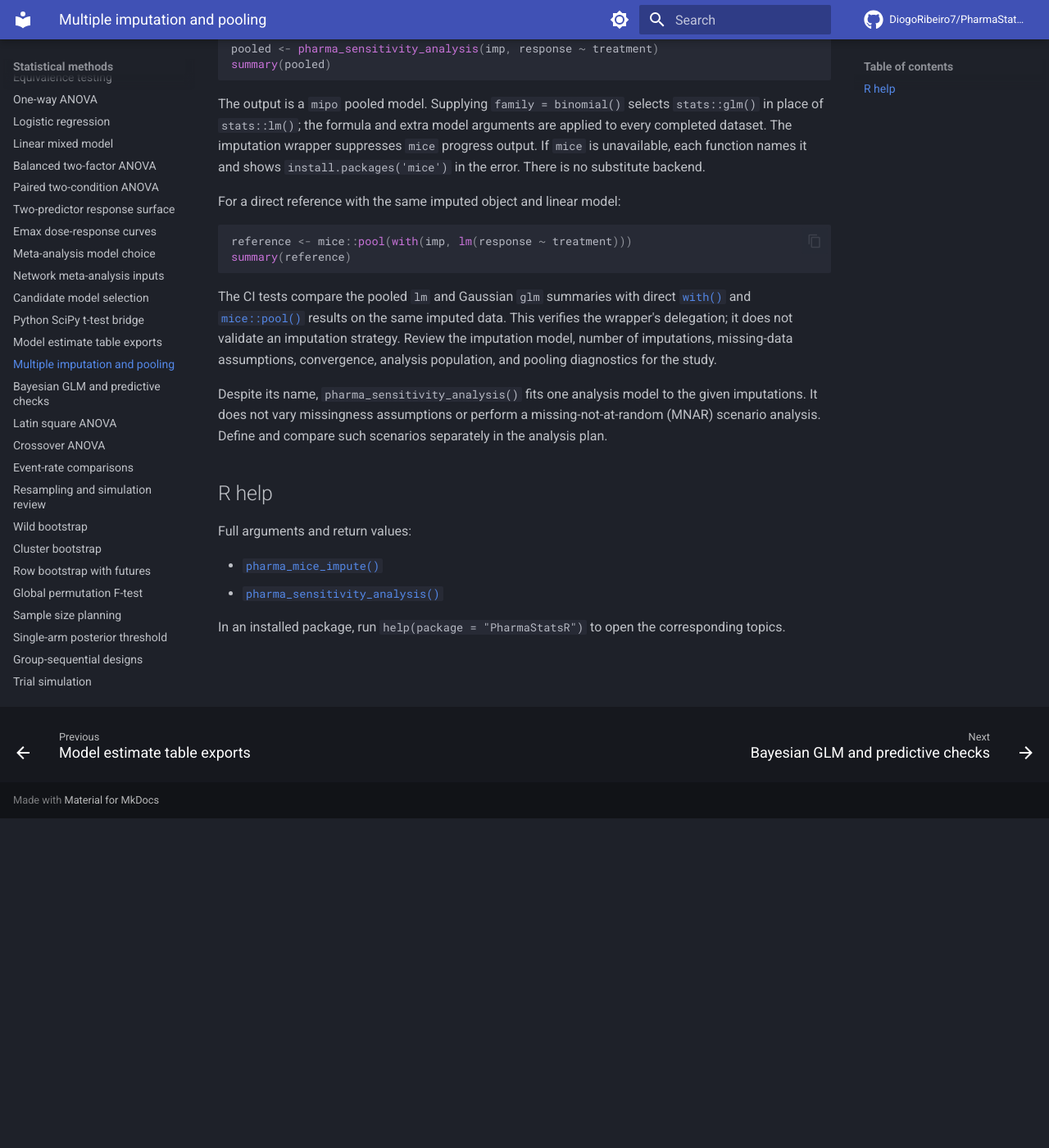
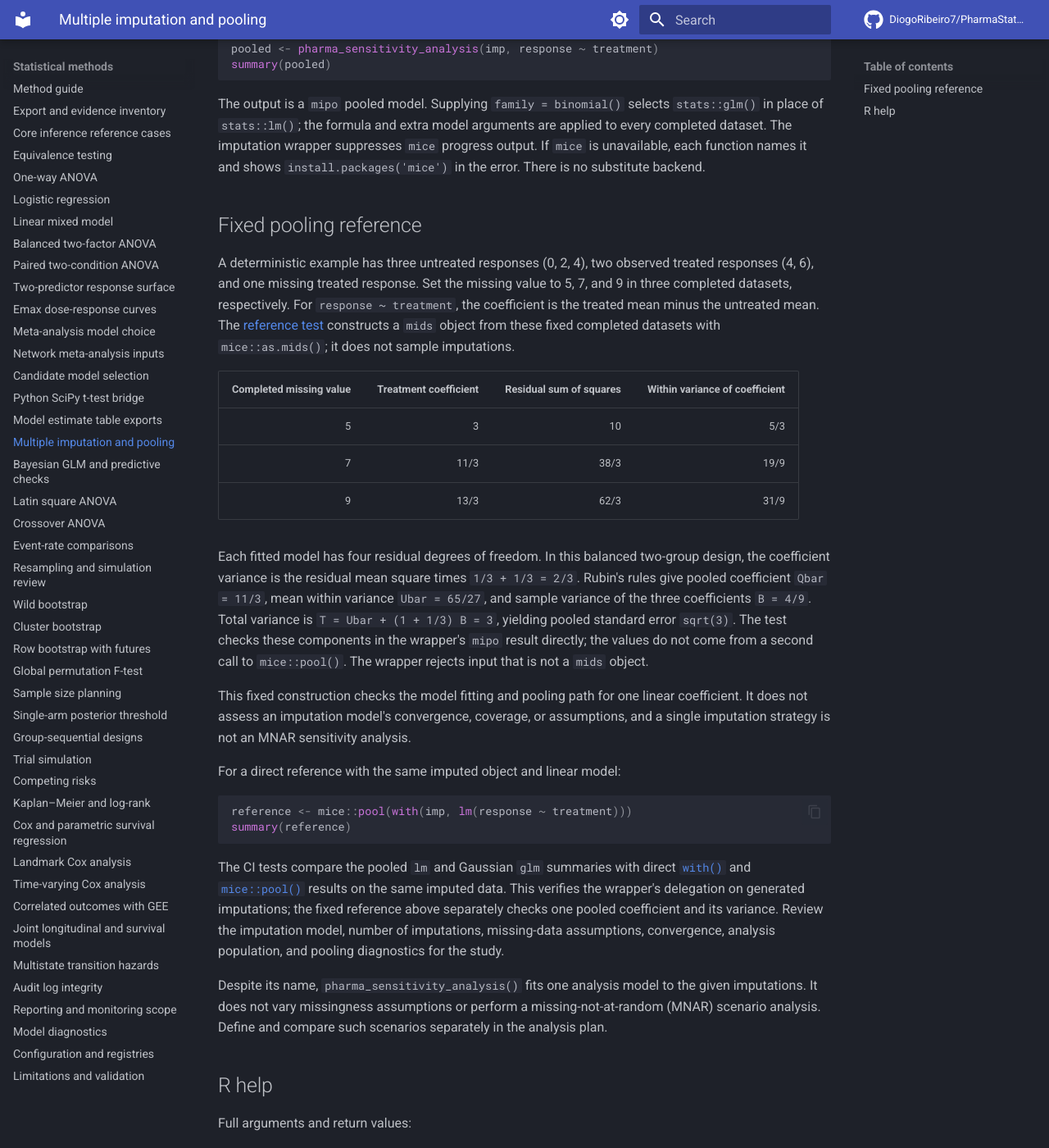
Before and after one commit to DiogoRibeiro7/PharmaStatsR, an MkDocs documentation site: the page built from docs/missing-data.md, in a window 1280 px wide and 1400 px high, scrolled down 402 px. Shown: the whole window at 82% size. Built offline with MkDocs 1.6.1 and Material for MkDocs 9.7.7, drawn with Linux system fonts in a browser that asks for light colours; comment, search, counter and statistics services are not loaded.

Commit message:
docs: explain fixed Rubin reference and roadmap status

````diff
--- a/docs/missing-data.md
+++ b/docs/missing-data.md
@@ -23,6 +23,37 @@
 `mice` progress output. If `mice` is unavailable, each function names it and
 shows `install.packages('mice')` in the error. There is no substitute backend.
 
+## Fixed pooling reference
+
+A deterministic example has three untreated responses (0, 2, 4), two
+observed treated responses (4, 6), and one missing treated response. Set
+the missing value to 5, 7, and 9 in three completed datasets, respectively.
+For `response ~ treatment`, the coefficient is the treated mean minus the
+untreated mean. The [reference test](https://github.com/DiogoRibeiro7/PharmaStatsR/blob/main/tests/testthat/test-imputation-pooling-reference.R)
+constructs a `mids` object from these fixed completed datasets with
+`mice::as.mids()`; it does not sample imputations.
+
+| Completed missing value | Treatment coefficient | Residual sum of squares | Within variance of coefficient |
+| ---: | ---: | ---: | ---: |
+| 5 | 3 | 10 | 5/3 |
+| 7 | 11/3 | 38/3 | 19/9 |
+| 9 | 13/3 | 62/3 | 31/9 |
+
+Each fitted model has four residual degrees of freedom. In this balanced
+two-group design, the coefficient variance is the residual mean square
+times `1/3 + 1/3 = 2/3`. Rubin's rules give pooled coefficient
+`Qbar = 11/3`, mean within variance `Ubar = 65/27`, and sample variance
+of the three coefficients `B = 4/9`. Total variance is
+`T = Ubar + (1 + 1/3) B = 3`, yielding pooled standard error
+`sqrt(3)`. The test checks these components in the wrapper's `mipo`
+result directly; the values do not come from a second call to
+`mice::pool()`. The wrapper rejects input that is not a `mids` object.
+
+This fixed construction checks the model fitting and pooling path for one
+linear coefficient. It does not assess an imputation model's convergence,
+coverage, or assumptions, and a single imputation strategy is not an MNAR
+sensitivity analysis.
+
 For a direct reference with the same imputed object and linear model:
 
 ```r
@@ -33,8 +64,8 @@
 The CI tests compare the pooled `lm` and Gaussian `glm` summaries with direct
 [`with()`](https://amices.org/mice/reference/with.mids.html) and
 [`mice::pool()`](https://amices.org/mice/reference/pool.html) results on the same
-imputed data. This verifies
-the wrapper's delegation; it does not validate an imputation strategy. Review
+imputed data. This verifies the wrapper's delegation on generated imputations; the fixed
+reference above separately checks one pooled coefficient and its variance. Review
 the imputation model, number of imputations, missing-data assumptions,
 convergence, analysis population, and pooling diagnostics for the study.
 
````
